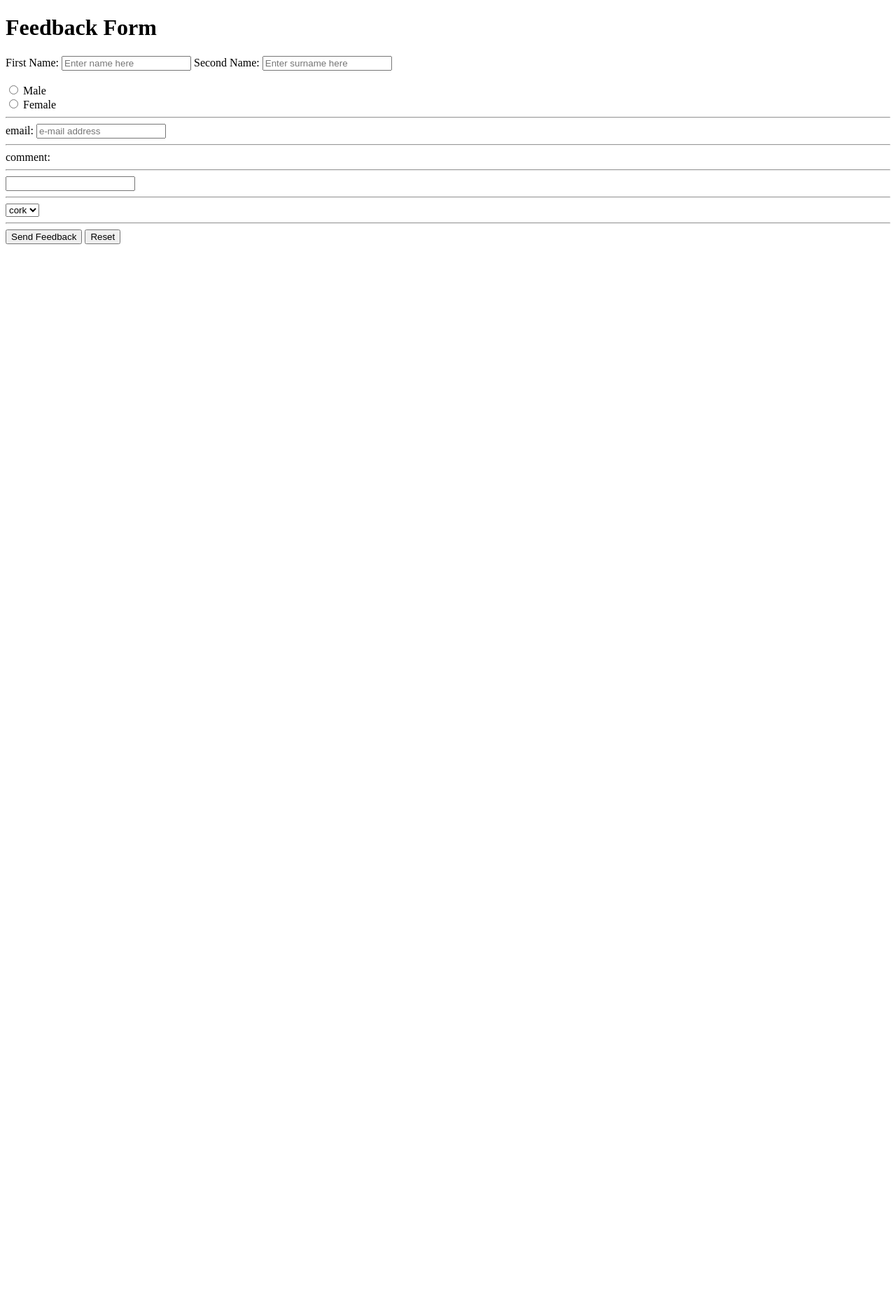
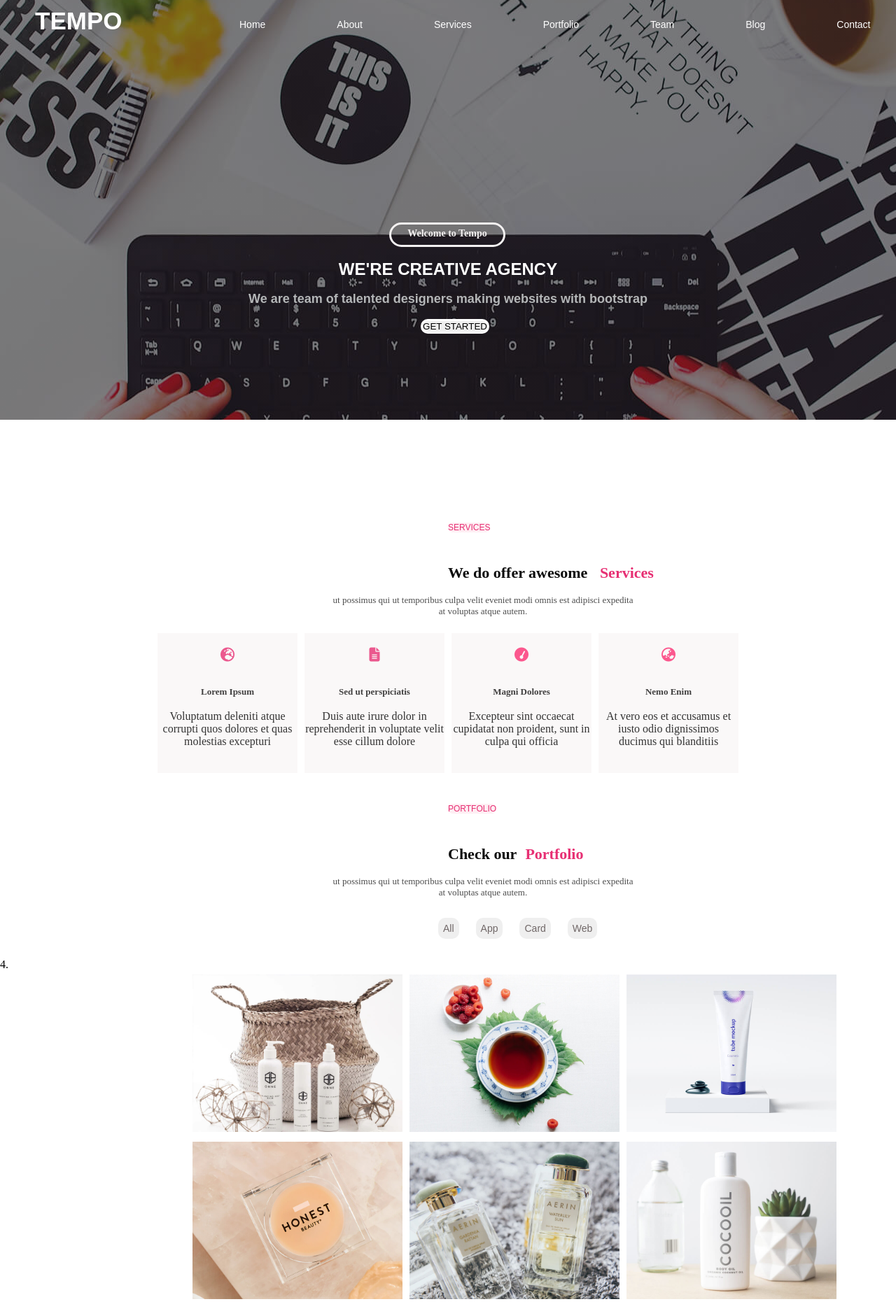
Before and after one commit to Naikbakht-zahir/Naikbakht-zahir, a plain HTML site: page index.html in a window 1280 px wide. Shown: the top 1864 px of the page at 70% size. Before the commit the page ends 800 px from the top, so only its background shows below. Drawn offline with Linux system fonts and the light colour scheme.

Commit message:
Add files via upload

```diff
--- /dev/null
+++ b/Style.css
@@ -0,0 +1,294 @@
+*{
+    margin: 0;
+    padding: 0;
+}
+
+.main{
+    width: 100%;
+    background: linear-gradient(to top, rgba(0,0,0,0.5)50%,rgba(0,0,0,0.5)50%), url(hero-bg.jpg);
+    background-position: center;
+    height: 600px;
+    width: 100%;
+    background-repeat: no-repeat;
+    align-items: center;
+}
+.navbar{
+    width: 1200px;
+    height: 75px;
+    margin: auto;
+}
+.icon{
+    width: 200px;
+    float: left;
+    height: 70px;
+}
+.logo{
+   color: white;
+   font-size: 35px;
+   font-family: Arial;
+   padding-left: 10px;
+   float: left;
+   padding-top: 10px;
+}
+.menu{
+    width: 400px;
+    float: left;
+    height: 70px;
+}
+ul{
+    float: left;
+    display: flex;
+    justify-content: center;
+    align-items: center;
+}
+ul li{
+    list-style: none;
+    margin-left: 62px;
+    margin-top: 27px;
+    font-size: 14px;
+}
+ul li a{
+    text-decoration: none;
+    color: white;
+    font-family: Arial;
+ padding-left: 40px;
+}
+ul li a:hover{
+    text-decoration: underline;
+    color: rgb(231, 47, 115);
+}
+.h-3{
+    margin-top: 300px;
+    color: rgb(244, 241, 241);
+    text-align: center;
+    border-radius: 40px;
+    font-size: 14px;
+    margin-left: 43%;
+    padding-left: 0px;
+    border-style: solid;
+    width: 20vh;
+    height: 3vh;
+    padding-top: 5px;
+}
+h1{
+color:white;
+font-family:sans-serif;
+text-align: center;
+font-size: x-large;
+}
+h5{
+    font-family:sans-serif;
+    color: rgb(245, 250, 249);
+    text-align: center;
+    opacity: 0.7;
+    font-size: large;
+    }
+.but-1{
+        border-radius: 10px;
+        text-align: center;
+        border: solid white;
+        background-color: none;
+        font-size:smaller ;
+       margin-left: 20px;
+}
+.but-2{
+    margin-bottom: 5vh;
+    margin-left: 50%;
+    border-radius: 10px;
+    display: inline-block;
+    text-align: center;
+    border: none;
+    background-color:rgb(254,238,243);
+    color:rgb(231, 47, 115);
+    text-decoration: none;
+    font-size: 12px;
+
+
+}
+h3{
+    margin-top: 10px;
+    color: rgb(18, 17, 17);
+    text-align: center;
+    padding-top: 25px;
+    font-size: small;
+}
+h4{
+    padding-top: 5px;
+    margin-left: 650px;
+    padding-left: 40px;
+    color: rgb(12, 12, 12);
+    font-size: 22px;
+    margin-left: 600px;
+}
+h4 span{
+    color:rgb(231, 47, 115);
+    text-align: center;
+    text-decoration: none;
+    margin-left: 7px;
+    margin-right: 20px;
+    padding-left: 5px;
+}
+#para{
+    text-align: center;
+    text-decoration: none;
+    margin-left: 100px;
+    opacity: 0.7;
+    font-size: small;
+
+}
+.inner{
+    height: 200px;
+    width: 200px;
+    background-color: rgb(250, 247, 247);
+    text-decoration: none;
+    text-align: center;
+    margin: 5px;
+    opacity: 0.8;
+}
+.outer{
+    display: flex;
+    justify-content:space-evenly;
+  justify-content: center;
+}
+.pic-con{
+    text-align: center;
+    text-decoration: none;
+}
+
+.button{
+  margin-left: 77vh;
+}
+.button button{
+    border-radius: 10px;
+    display:flex;
+    text-align: center;
+    border: none;
+    padding: 7px;
+    color:rgb(112, 103, 103);
+    text-decoration: none;
+    font-size: 14px;
+    margin: 10px;
+    display: inline;
+    cursor: pointer;
+}
+.button button:hover{
+    color: white;
+    background-color:rgb(231, 47, 115) ;
+}
+.img-area{
+    max-width: 1200px;
+    margin: auto;
+    overflow: auto;
+    margin-left: 270px;
+}
+.single-img{
+    margin: 5px;
+    float: left;
+    width: 300px;
+}
+.single-img img{
+    width: 100%;
+    height: auto;
+}
+.but-4{
+    border-radius: 10px;
+    display: inline-block;
+    text-align: center;
+    border: none;
+    background-color:rgb(254,238,243);
+    color:rgb(231, 47, 115);
+    text-decoration: none;
+    font-size: 12px;
+    margin-left:750px;
+}
+.t-img{
+    max-width: 1200px;
+    margin: auto;
+    overflow: auto;
+    margin-left: 270px;
+}
+.i-img{
+    margin: 5px;
+    float: left;
+    width: 250px;
+}
+.i-img img{
+    width: 100%;
+    height: auto;
+}
+.desc{
+    padding: 15px;
+    text-align: center;
+    border: 2px solid rgb(238, 232, 232);
+}
+.p-team{
+    opacity: 0.5;
+}
+.but-5{
+    border-radius: 10px;
+    display: inline-block;
+    text-align: center;
+    border: none;
+    background-color:rgb(254,238,243);
+    color:rgb(231, 47, 115);
+    text-decoration: none;
+    font-size: 12px;
+    margin-left:750px;
+}
+.h-h4{
+    padding-top: 25px;
+    margin-left: 700px;
+    padding-left: 40px;
+    color: rgb(12, 12, 12);
+    font-size:20px;
+}
+
+@media only screen and (max-width:600px) {
+   .contact-container{
+    flex-direction: column;
+    align-items: center;
+   }
+   .contact,.contact-box{
+    width: 100%;
+    margin: 0;
+   }
+}
+.loc{
+    color:rgb(1, 1, 1);
+    margin-left: 180px;
+    width: 270px;
+    height:50px
+}
+.-mail{
+    color:rgb(1, 1, 1);
+    margin-left: 180px;
+    width: 270px;
+    height:50px
+}
+.call{
+    color:rgb(1, 1, 1);
+    margin-left: 180px;
+    width: 270px;
+    height:50px
+}
+.inner i{
+    align-items: center;
+   margin-top: 30px;
+}
+.mail{
+    margin-right:400px;
+}
+.but-6{
+    margin-top: 30px;
+    color: rgb(244, 241, 241);
+    text-align: center;
+    background-color: rgb(231, 47, 115);
+    border-radius: 35px;
+    font-size: 14px;
+    margin-left: 0;
+    padding-left: 0px;
+    border-style: solid;
+    width: 20vh;
+    height: 3vh;
+    padding-top: 5px;
+}
--- a/index.html
+++ b/index.html
@@ -1,43 +1,180 @@
 <!DOCTYPE html>
-
-<html lang="en" xmlns="http://www.w3.org/1999/xhtml">
+<html lang="en">
 <head>
-    <meta charset="utf-8" />
-    <title></title>
+    <meta charset="UTF-8">
+    <meta name="viewport" content="width=device-width, initial-scale=1.0">
+    <title>Document</title>
+    <link rel="stylesheet" href="Style.css">
+    <link rel="stylesheet" href="https://cdnjs.cloudflare.com/ajax/libs/font-awesome/6.5.1/css/all.min.css"/>
 </head>
 <body>
-    <h1>Feedback Form</h1>
-    <form action="...">
-        <label for=" name">First Name:</label>
-        <input id="Name" type="text" placeholder="Enter name here" />
-        <label for="name">Second Name:</label>
-        <input id="Name" type="text" placeholder="Enter surname here" />
-    </form>
-    <br />
-    <input type="radio" id="Male" name="gender"/>
-    <label for="Male">Male</label>
-    <br>
-    <input type="radio" id="Female"name="gender" />
-    <label for=" Female">Female</label>
-    <br />
-    <hr />
-    <form action=" ...">
-        <label for=" email">email:</label>
-        <input id="Name" type ="text" placeholder="e-mail address" />
-        <hr />
-        <label for=" Comment">comment:</label>
-        <hr />
-        <div class="com">
-        <input type="text"/>
+    <div class="main">
+        <div class="navbar">
+            <div class="icon">
+                <h2 class="logo">TEMPO</h2>
+            </div>
+
+            <div class="menu">
+                <ul>
+                    <li><a href="#">Home</a>
+                    </li>
+                    <li><a href="#">About</a>
+                    </li>
+                    <li><a href="#">Services</a>
+                    </li>
+                    <li><a href="#">Portfolio</a>
+                    </li>
+                    <li><a href="#">Team</a>
+                    </li>
+                    <li><a href="#">Blog</a>
+                    </li>
+                     <li><a href="#">Contact</a>
+                    </li>
+            </div>
+        <br>
+        <div class="pic-con">
+          <h3 class="h-3">Welcome to Tempo</h3><br>
+          <h1>WE'RE CREATIVE AGENCY</h1><br>
+        <h5> We are team of talented designers making websites with bootstrap</h5>
+        <br> <button class="but-1" type="GET STARTED">GET STARTED</button>
         </div>
-        </form>
-       <hr />
-    <select name="cork" id="cork">
-        <option value="cork">cork</option>
-    </select>
-    <hr />
-    <button type="Send Feedback">Send Feedback</button>
-    <button type="Reset">Reset</button>
+    </div>
+    </div>
+      <br><br><br><br>
+      <br><br><br> <br>
 
-</body>
-</html>
+      <button class="but-2" type="SERVICES">SERVICES</button>
+      <br>
+      <h4>We do offer awesome <span> Services</span></h4><br>
+      <p id="para">ut possimus qui ut temporibus culpa velit eveniet modi omnis est adipisci expedita<br>at voluptas atque autem. </p>
+  <br>
+  <div class="outer">
+      <div class="inner">
+        <i class="fa fa-earth-europe fa-lg" style="color: #e72f73;" size="20px"></i>
+      <h3>Lorem Ipsum</h3><br>
+  Voluptatum deleniti atque corrupti quos dolores et quas molestias excepturi
+  </div>
+  <div class="inner">
+    <i class="fa fa-file-lines fa-lg" style="color: #e72f73;"></i>
+      <h3>Sed ut perspiciatis</h3><br>
+     Duis aute irure dolor in reprehenderit in voluptate velit esse cillum dolore
+  </div>
+  <div class="inner">
+    <i class="fa fa-gauge-simple-high fa-lg" style="color: #fb2f73;"></i>
+      <h3>Magni Dolores</h3><br>
+     Excepteur sint occaecat cupidatat non proident, sunt in culpa qui officia
+  </div>
+  <div class="inner">
+    <i class="fa fa-earth-asia fa-lg" style="color: #fb2f73;"></i>
+         <h3>Nemo Enim</h3><br>
+          At vero eos et accusamus et iusto odio dignissimos ducimus qui blanditiis
+  </div>
+  </div>
+  <br><br>
+  <button class="but-2" type="PORTFOLIO">PORTFOLIO</button>
+  <br>
+  <h4 class="p">Check our<span>Portfolio</span></h4>
+      <br>
+      <p id="para">ut possimus qui ut temporibus culpa velit eveniet modi omnis est adipisci expedita <br>at voluptas atque autem. </p>
+  <br>
+  <div class="button">
+  <button class="but-3" name="All" type="button">All</button>
+  <button class="but-3" name="App" type="button">App</button>
+  <button class="but-3" name="Card" type="button">Card</button>
+  <button class="but-3" name="Web" type="button">Web</button>
+  </div><br>
+    4.<div class="img-area">
+      <div class="single-img"><img src="portfolio-1.jpg"></div>
+      <div class="single-img"><img src="portfolio-2.jpg"></div>
+      <div class="single-img"><img src="portfolio-3.jpg"></div><br>
+      <div class="single-img"><img src="portfolio-4.jpg"></div>
+      <div class="single-img"><img src="portfolio-5.jpg"></div>
+      <div class="single-img"><img src="portfolio-6.jpg"></div><br>
+      <div class="single-img"><img src="portfolio-7.jpg"></div>
+      <div class="single-img"><img src="portfolio-8.jpg"></div>
+      <div class="single-img"><img src="portfolio-9.jpg"></div><br>
+  </div>
+    </div>
+      <br><br> <br><br><br>
+      <button class="but-4" type="TEAM">TEAM</button>
+      <br>
+      <h4>Our Hardworking <span> Team</span></h4>
+      <br>
+      <p id="para">ut possimus qui ut temporibus culpa velit eveniet modi omnis est adipisci expedita <br>at voluptas atque autem. </p>
+      <br>
+      <div class="t-img">
+        <div class="i-img"><img src="team-1.jpg">
+        <div class="desc">Walter White<br><p class="p-team">Chief Executive Officer</p></div>
+        </div>
+        <div class="i-img"><img src="team-2.jpg">
+          <div class="desc">Sarah Jhonson<br><p class="p-team">Product Manager</p></div>
+        </div>
+        <div class="i-img"><img src="team-3.jpg">
+          <div class="desc">William Anderson <br><p class="p-team">CTO</p></div>
+        </div>
+        <div class="i-img"><img src="team-4.jpg">
+          <div class="desc">Amanda Jepson<br><p class="p-team">Accountant</p></div>
+        </div></div>
+        <br><br> <br><br><br><br>
+        <button class="but-5" type="CONTACT">CONTACT</button>
+      <br>
+      <h4 class="h-h4">Contact <span> Us</span></h4>
+      <br>
+      <p id="para">ut possimus qui ut temporibus culpa velit eveniet modi omnis est adipisci expedita <br>at voluptas atque autem. </p>
+      <br><br>
+
+        <div class="loc"><i class="fa fa-location-dot fa-lg" style="color: #fb2f73;"></i>
+            Location:<br><p class="p-team"> Street, New York, NY535022</p>
+
+        </div>
+        <br>
+        <div class="-mail"><i class="fa fa-envelope fa-lg" style="color: #fb2f73;"></i>
+            E-mail:<br><p class="p-team">info@example.com</p>
+        </div><br>
+        <div class="call"><i class="fa fa-mobile fa-lg" style="color: #fb2f73;"></i>
+           Call:<br><p class="p-team"> +1 5589 55488 55s</p</div>
+            <br><br>
+            <div class="name">
+           <input type="text" placeholder="Your Name"></div>
+           <br><br>
+           <div class="mail">
+            <input type="text" placeholder="Your Email"></div>
+            <br><br>
+          <div class="sub">
+            <input type="text" placeholder="Subject"></div>
+            <br><br>
+          <div class="txt">
+            <input type="text" placeholder="Message"></div>
+          <br>
+          <button class="but-6" type="Send Message">Send Message</button>
+          <br><br>
+
+
+
+
+
+
+
+
+
+
+
+
+
+
+
+
+
+
+
+
+
+
+
+
+
+
+
+
+  </body>
+  </html>
```
Also changed, not shown: hero-bg.jpg (added), portfolio-1.jpg (added), portfolio-2.jpg (added), portfolio-3.jpg (added), portfolio-4.jpg (added), portfolio-5.jpg (added), portfolio-6.jpg (added), portfolio-7.jpg (added), portfolio-8.jpg (added), portfolio-9.jpg (added), team-1.jpg (added), team-2.jpg (added), team-3.jpg (added), team-4.jpg (added).
